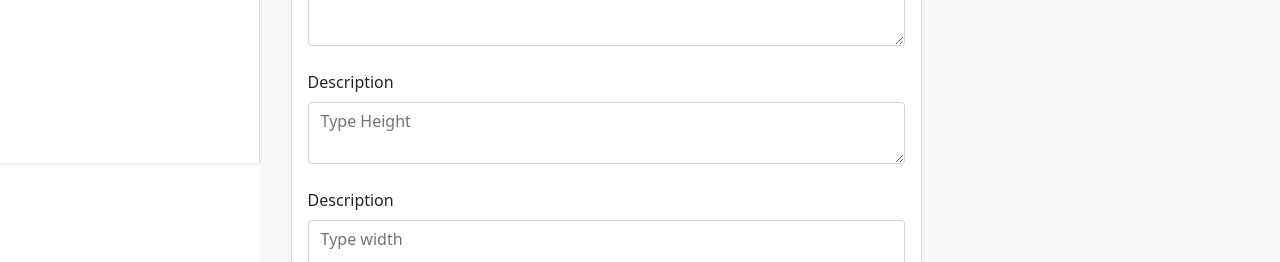
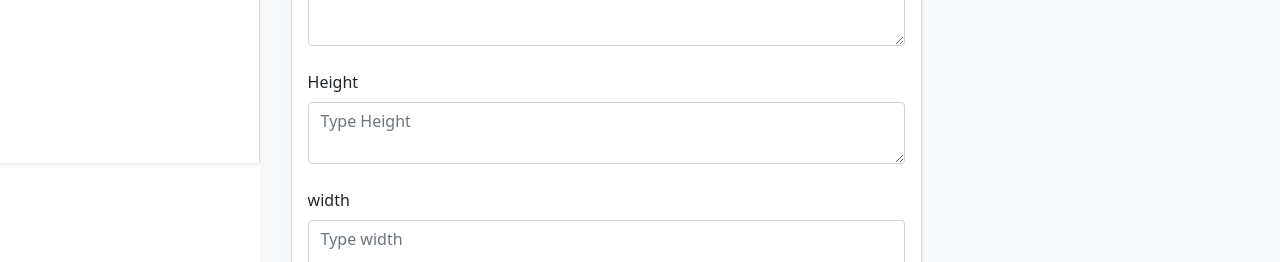
Before and after one commit to inbasagar/billingdashboard, a React (Create React App) app: page /addproduct in a window 1280 px wide. Shown: the part 637-899 px from the top of the page. Built offline with nearby package versions, Linux system fonts and the light colour scheme; no server answers; sample sign-in values are in the browser's storage; some icons are missing.

Commit message:
Update AddProductMain.js

```diff
--- a/src/components/products/AddProductMain.js
+++ b/src/components/products/AddProductMain.js
@@ -45,7 +45,7 @@ const AddProductMain = () => {
 
   const submitHandler = (e) => {
     e.preventDefault();
-    dispatch(createProduct(name, price, description, image, countInStock));
+    dispatch(createProduct(name, price, description, image, countInStock,height,width));
   };
 
   return (
@@ -125,7 +125,7 @@ const AddProductMain = () => {
                     ></textarea>
                   </div>
                   <div className="mb-4">
-                    <label className="form-label">Description</label>
+                    <label className="form-label">Height</label>
                     <textarea
                       placeholder="Type Height"
                        className="form-control"
@@ -136,7 +136,7 @@ const AddProductMain = () => {
                       ></textarea>
                   </div>
                   <div className="mb-4">
-                    <label className="form-label">Description</label>
+                    <label className="form-label">width</label>
                     <textarea
                         placeholder="Type width"
                         className="form-control"
```
